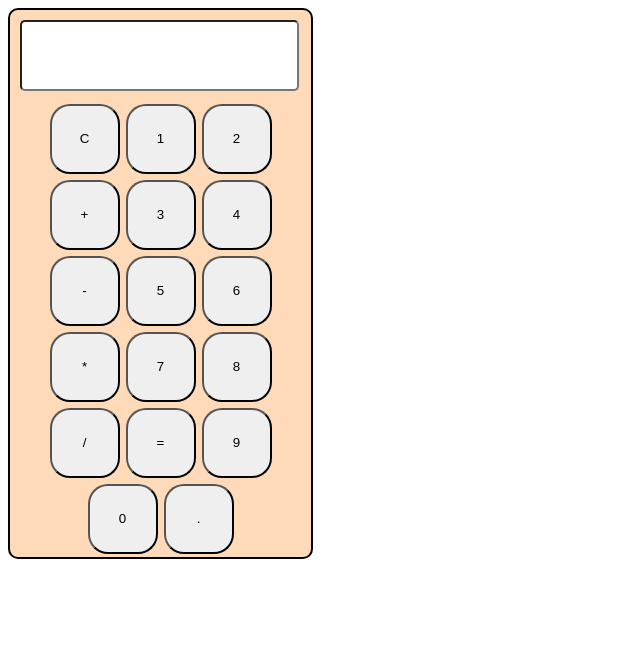
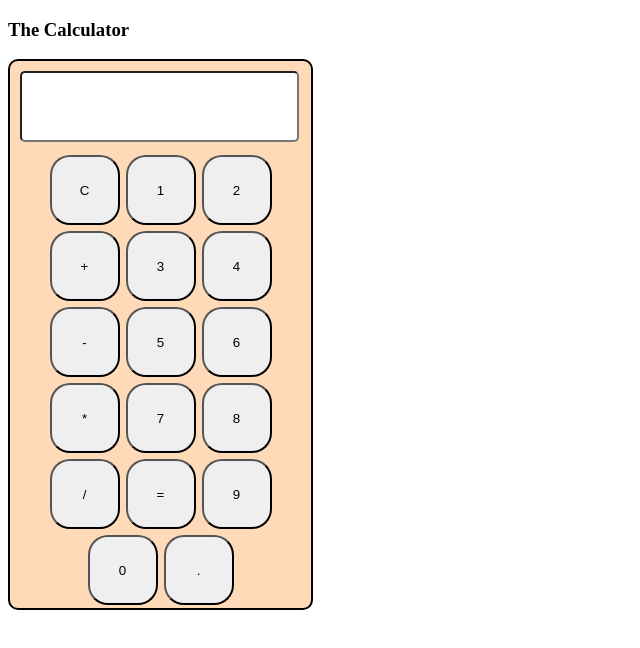
Before and after one commit to VishabhSharma/_Calculator_, a plain HTML site: page index.html in a window 1280 px wide. Shown: the whole page, without its empty margins (0-640 px from the left). Drawn offline with Linux system fonts and the light colour scheme.

Commit message:
Update index.html

```diff
--- a/index.html
+++ b/index.html
@@ -7,6 +7,7 @@
     <link rel="stylesheet" href="style.css">
 </head>
 <body>
+    <h3>The Calculator</h3>
     <div id="calculator">
 
         <input type="text" id="display" readonly>
```
